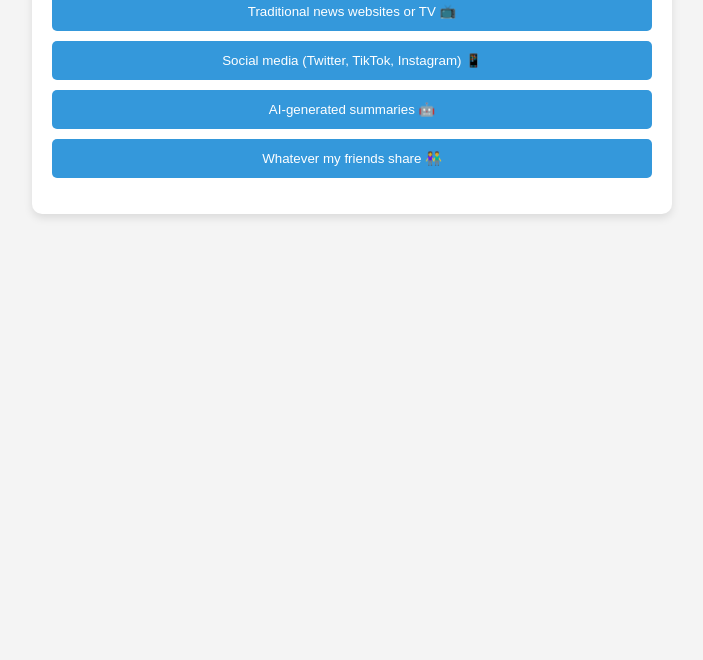
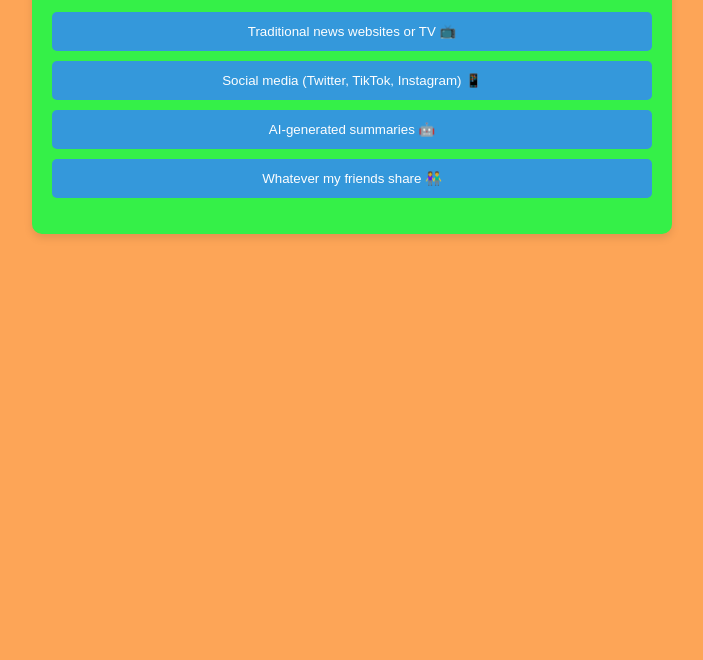
Before and after one commit to JosephLourduLouis/inf0asis_Consumer_Quiz, a plain HTML site: page Questions_Answers.html in a window 1280 px wide. Shown: the part 140-800 px from the top of the page, without its empty margins (288-991 px from the left). Drawn offline with Linux system fonts and the light colour scheme.

Commit message:
feat: added infoasis colors

```diff
--- a/Questions_Answers.html
+++ b/Questions_Answers.html
@@ -6,23 +6,28 @@
     <title>What Kind of Media Consumer Are You?</title>
     <style>
         body {
-            font-family: Arial, sans-serif;
-            text-align: center;
-            background-color: #f4f4f4;
+        font-family: 'Open Sans', sans-serif;
+        background-color: #FDA557ff;
+        color: #FEFEFEff;
+        margin: 0;
+        padding: 0;
+        text-align: center;
         }
         .quiz-container {
-            width: 80%;
-            max-width: 600px;
-            margin: auto;
-            background: white;
-            padding: 20px;
-            border-radius: 10px;
-            box-shadow: 0 4px 8px rgba(0,0,0,0.1);
+        background-color: #35f048;
+        border-radius: 10px;
+        box-shadow: 0 4px 8px rgba(0, 0, 0, 0.1);
+        margin: 20px auto;
+        max-width: 600px;
+        padding: 20px;
         }
         .question {
             font-size: 18px;
             font-weight: bold;
             margin-bottom: 15px;
+        }
+        h2 {
+        color: #FEFEFEff;
         }
         .answer-btn {
             display: block;
@@ -30,14 +35,14 @@
             margin: 10px 0;
             padding: 12px;
             background: #3498db;
-            color: white;
+            color: #FEFEFEff;
             border: none;
             border-radius: 5px;
             cursor: pointer;
-            transition: 0.3s;
+            transition: background-color 0.3s;
         }
         .answer-btn:hover {
-            background: #2980b9;
+            background: #FDA557ff;
         }
         .feedback {
             font-size: 16px;
@@ -51,8 +56,9 @@
             background: #3498db;
             padding: 15px;
             border-radius: 8px;
-            margin: 20px auto;
+            margin-top: 20px auto;
             display: inline-block;
+            text-align: center;
         }
     </style>
 </head>
```
